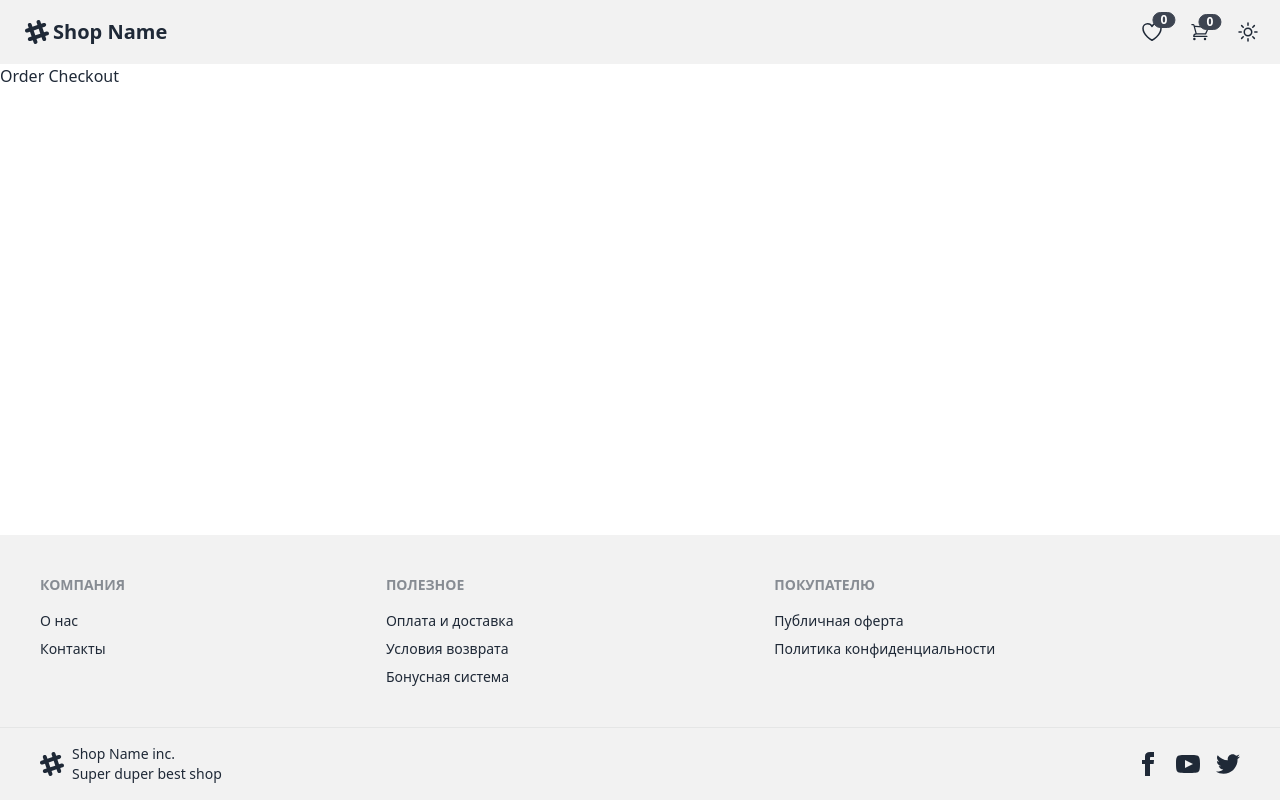
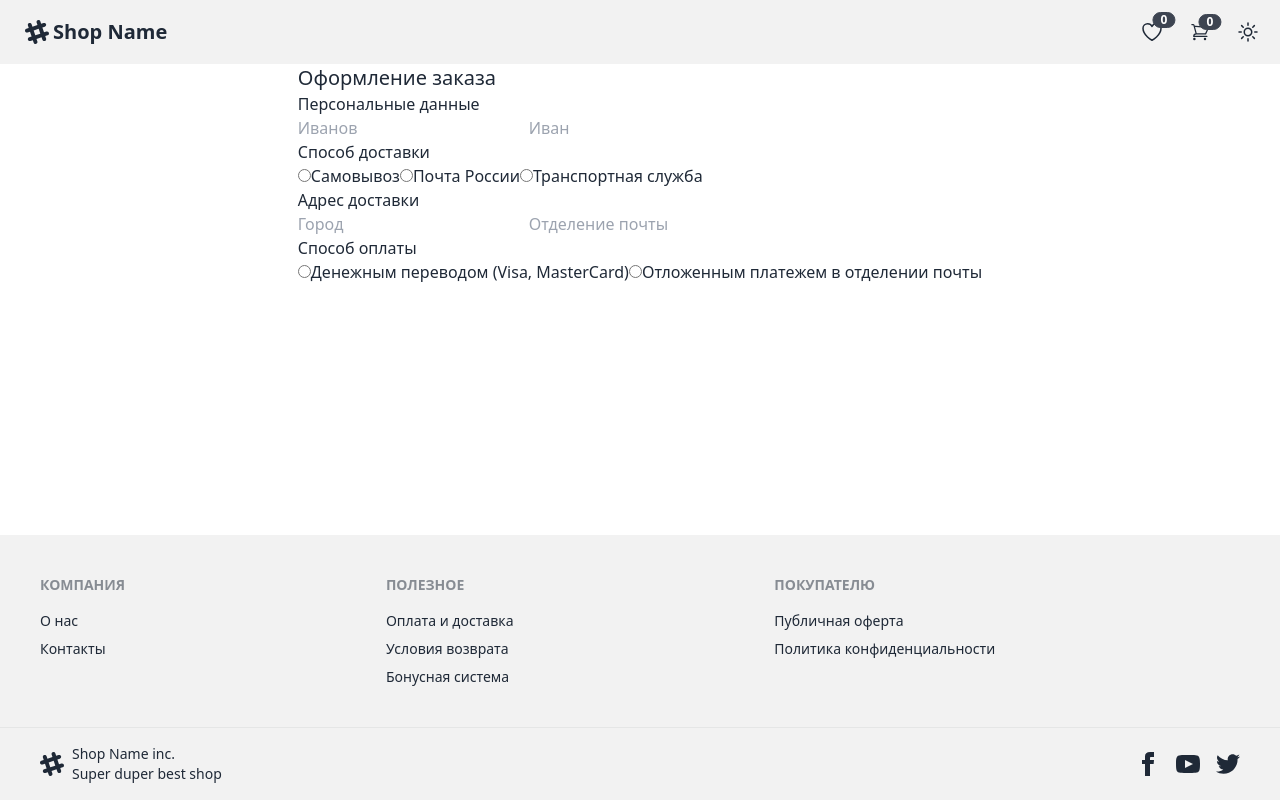
Before and after one commit to daniilboyarinkov/demo-shop, a React (Vite) app: page /cart in a window 1280 px wide. Built offline with nearby package versions, Linux system fonts and the light colour scheme.

Commit message:
cart-page-no-checkout

```diff
--- /dev/null
+++ b/src/components/Product/ProductHorizontal.tsx
@@ -0,0 +1,39 @@
+import React from "react"
+
+import { NavLink } from "react-router-dom"
+
+import { IProduct } from "../../features/products/productsApi"
+import { TrashBinSVG } from "../../svg/TrashBinSVG"
+import { ConvertCurrency } from "../../utils/ConvertCurrency"
+
+type Props = {
+  product: IProduct
+  handleDeleteProduct: (product: IProduct) => void
+}
+
+export const ProductHorizontal = ({ product, handleDeleteProduct }: Props) => {
+  return (
+    <div className="flex flex-col sm:flex-row sm:justify-between sm:max-h-[120px] border-b border-base-200 p-4 sm:w-5/6 md:w-3/4 self-center">
+      <div className="flex justify-between pb-4 sm:pb-0 gap-4 sm:w-5/6">
+        <NavLink to={`/`}>
+          <img
+            className="max-w-[95px] object-cover sm:self-center rounded"
+            src={product.images[0]}
+            alt="preview"
+          />
+        </NavLink>
+        <p className="self-start sm:self-center">{product.title}</p>
+
+        <p className="font-bold self-end sm:self-center">
+          {ConvertCurrency(product.price)}
+        </p>
+      </div>
+      <button
+        className="btn sm:self-center"
+        onClick={() => handleDeleteProduct(product)}
+      >
+        <TrashBinSVG />
+      </button>
+    </div>
+  )
+}
--- a/src/components/index.ts
+++ b/src/components/index.ts
@@ -11,3 +11,4 @@ export { ProductPreview } from "./Product/ProductPreview"
 export { ProductCard } from "./Product/ProductCard"
 export { ProductInfo } from "./Product/ProductInfo"
 export { SuggestSection } from "./Sections/SuggestSection"
+export { ProductHorizontal } from "./Product/ProductHorizontal"
--- a/src/pages/CartPage.tsx
+++ b/src/pages/CartPage.tsx
@@ -1,7 +1,89 @@
 import React from "react"
+
+import { useAppDispatch, useAppSelector } from "../app/hooks"
+import { ProductHorizontal } from "../components"
+import { removeFromCart } from "../features/cartSlice"
+import { IProduct } from "../features/products/productsApi"
 
 // export interface ICartPageProps {}
 
 export function CartPage() {
-  return <div>Order Checkout</div>
+  const dispatch = useAppDispatch()
+  const products = useAppSelector((state) => state.cart.cart)
+
+  const handleDeleteProduct = (product: IProduct) => {
+    dispatch(removeFromCart(product))
+  }
+
+  return (
+    <div>
+      <div className="grid place-content-center sm:flex sm:flex-col">
+        {products.map((product) => (
+          <ProductHorizontal
+            key={product.id}
+            product={product}
+            handleDeleteProduct={handleDeleteProduct}
+          />
+        ))}
+      </div>
+      <div className="grid place-content-center">
+        <h1 className="text-xl">Оформление заказа</h1>
+        <form
+          action=""
+          onSubmit={() => {
+            return
+          }}
+        >
+          <section>
+            <label>
+              <p>Персональные данные</p>
+              <input type="text" placeholder="Иванов" />
+              <input type="text" placeholder="Иван" />
+            </label>
+          </section>
+          <section>
+            <label>
+              <p>Способ доставки</p>
+              <label>
+                <input type="radio" name="delivery_type" value="Самовывоз" />
+                <span>Самовывоз</span>
+              </label>
+              <label>
+                <input type="radio" name="delivery_type" value="Почта России" />
+                <span>Почта России</span>
+              </label>
+              <label>
+                <input
+                  type="radio"
+                  name="delivery_type"
+                  value="Транспортная служба"
+                />
+                <span>Транспортная служба</span>
+              </label>
+            </label>
+          </section>
+          <section>
+            <label>
+              <p> Адрес доставки</p>
+              <input type="text" placeholder="Город" />
+              <input type="number" placeholder="Отделение почты" />
+            </label>
+          </section>
+          <section>
+            <label>
+              <p>Способ оплаты</p>
+              <label>
+                <input type="radio" name="delivery_type" value="Самовывоз" />
+                <span>Денежным переводом (Visa, MasterCard)</span>
+              </label>
+              <label>
+                <input type="radio" name="delivery_type" value="Почта России" />
+                <span>Отложенным платежем в отделении почты</span>
+              </label>
+            </label>
+          </section>
+        </form>
+      </div>
+    </div>
+  )
 }
--- /dev/null
+++ b/src/svg/TrashBinSVG.tsx
@@ -0,0 +1,20 @@
+import React from "react"
+
+export const TrashBinSVG = () => {
+  return (
+    <svg
+      xmlns="http://www.w3.org/2000/svg"
+      fill="none"
+      viewBox="0 0 24 24"
+      strokeWidth={1.5}
+      stroke="currentColor"
+      className="w-6 h-6"
+    >
+      <path
+        strokeLinecap="round"
+        strokeLinejoin="round"
+        d="M14.74 9l-.346 9m-4.788 0L9.26 9m9.968-3.21c.342.052.682.107 1.022.166m-1.022-.165L18.16 19.673a2.25 2.25 0 01-2.244 2.077H8.084a2.25 2.25 0 01-2.244-2.077L4.772 5.79m14.456 0a48.108 48.108 0 00-3.478-.397m-12 .562c.34-.059.68-.114 1.022-.165m0 0a48.11 48.11 0 013.478-.397m7.5 0v-.916c0-1.18-.91-2.164-2.09-2.201a51.964 51.964 0 00-3.32 0c-1.18.037-2.09 1.022-2.09 2.201v.916m7.5 0a48.667 48.667 0 00-7.5 0"
+      />
+    </svg>
+  )
+}
```
